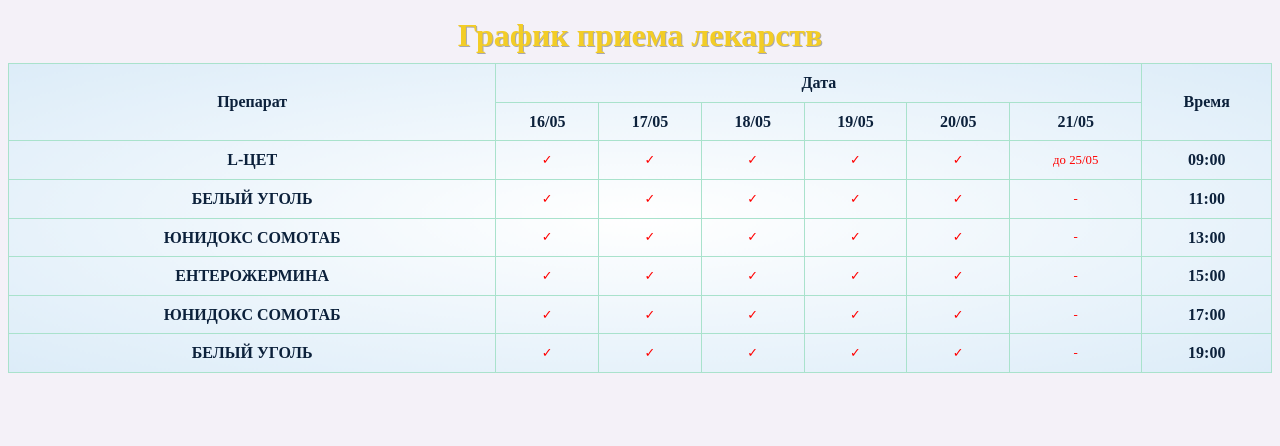
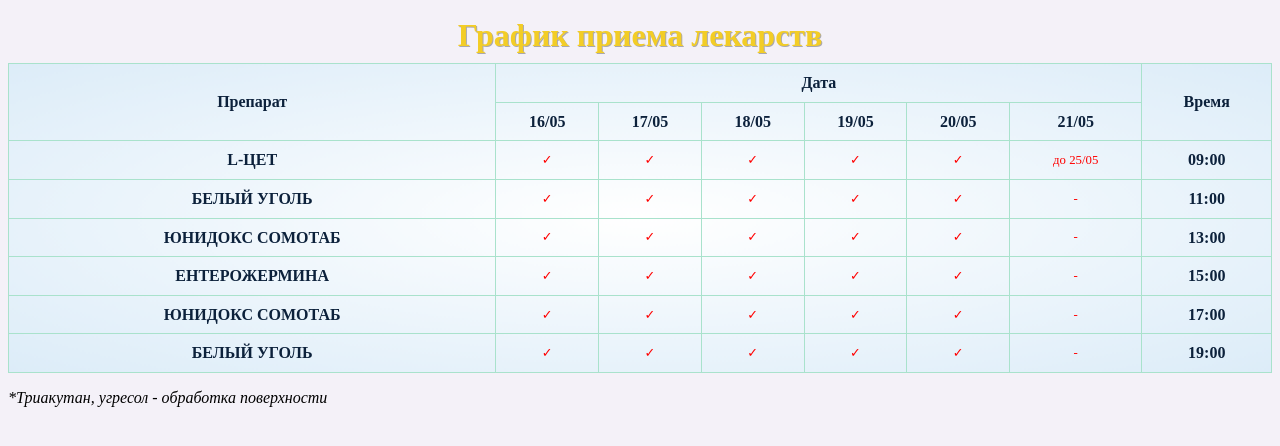
Before and after one commit to Dmitriy-1986/medical-table, a plain HTML site: page index.html in a window 1280 px wide. Drawn offline with Linux system fonts and the light colour scheme.

Commit message:
Update index.html

```diff
--- a/index.html
+++ b/index.html
@@ -129,5 +129,7 @@
 <th>19:00</th>
 </tr>
 </table>
+
+<p><i>*Триакутан, угресол - обработка поверхности</i></p>
 </body>
 </html>
```
